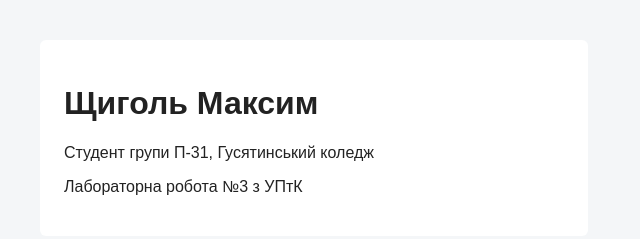
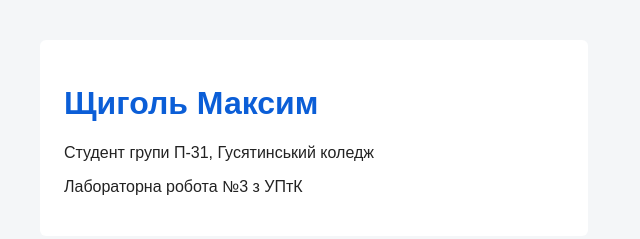
Before and after one commit to maxsimka22/lr3, a plain HTML site: page index.html in a window 1280 px wide. Shown: the whole page, without its empty margins (0-640 px from the left). Drawn offline with Linux system fonts and the light colour scheme.

Commit message:
Add heading color

```diff
--- a/css/style.css
+++ b/css/style.css
@@ -10,3 +10,6 @@ body {
     border-radius: 6px;
     max-width: 500px;
 }
+h1 {
+    color: #0b5ed7;
+}
```
